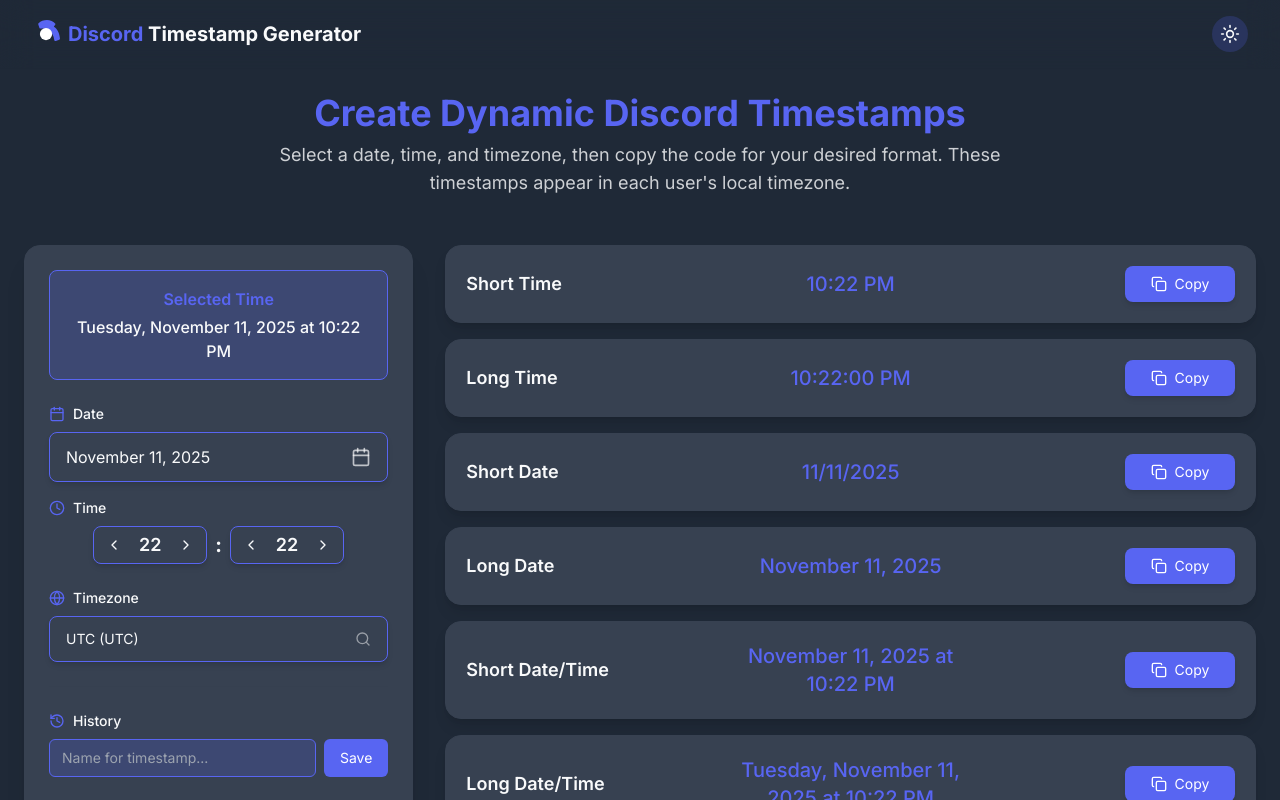
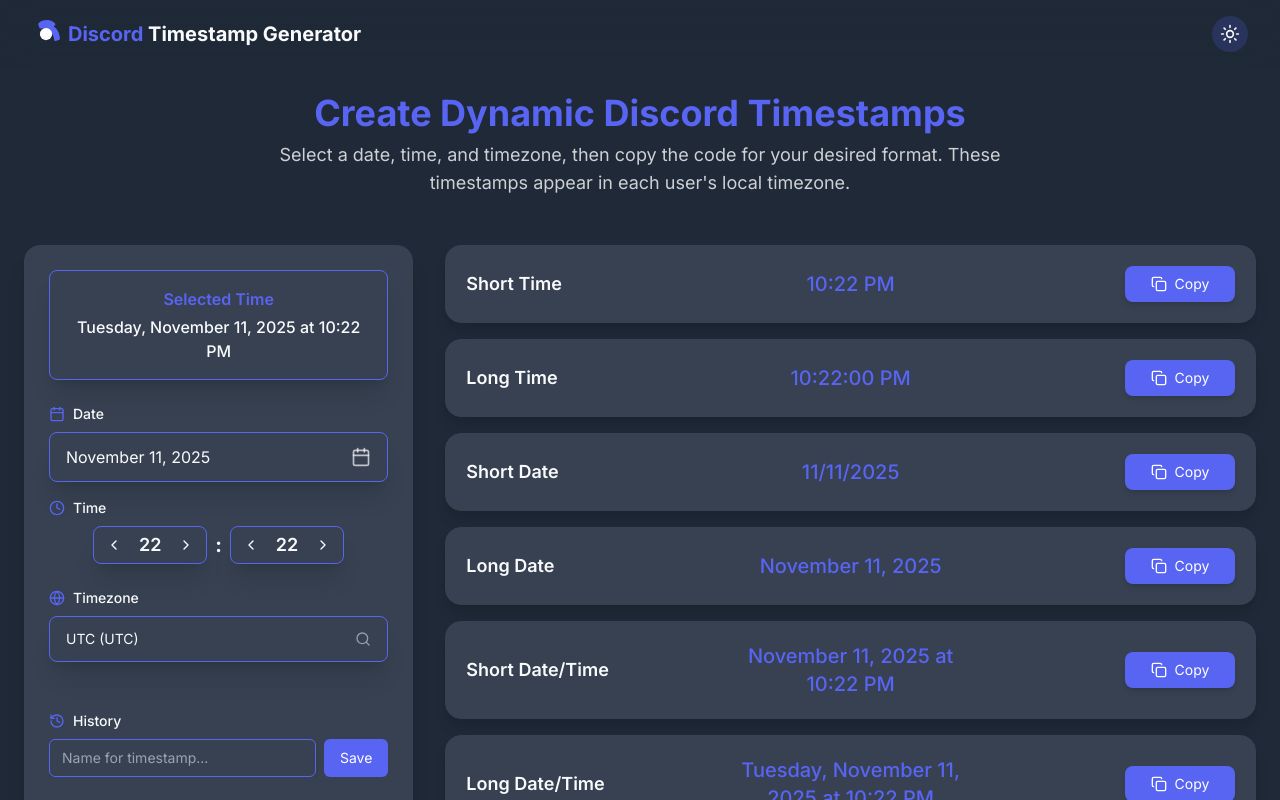
Before and after one commit to 0libote/discord-timestamp, a React (Vite) app: page / in a window 1280 px wide. Shown: the top 800 px of the page. Built offline with nearby package versions, Linux system fonts and the light colour scheme.

Commit message:
12/11/2025

```diff
--- a/src/components/Controls.jsx
+++ b/src/components/Controls.jsx
@@ -27,7 +27,7 @@ const TimezonePicker = ({ selectedTimezone, setSelectedTimezone, currentTheme })
       </label>
       <motion.button
         onClick={() => setIsOpen(!isOpen)}
-        className="w-full bg-card-light dark:bg-card-dark rounded-lg px-4 py-3 text-text-light dark:text-text-dark cursor-pointer flex items-center justify-between border border-discord transition-colors shadow-md"
+        className="w-full bg-card-light dark:bg-card-dark rounded-lg px-4 py-3 text-text-light dark:text-text-dark cursor-pointer flex items-center justify-between border border-discord transition-colors shadow-xl"
         whileTap={{ scale: 0.98 }}
       >
         <span className="text-sm truncate">{`${selectedTimezone} (${getTimezoneAbbreviation(selectedTimezone)})`}</span>
@@ -117,7 +117,7 @@ const HistoryPanel = ({ history, setHistory, setSelectedDate, getUnixTimestamp,
                     placeholder="Name for timestamp..."
                     value={historyName}
                     onChange={(e) => setHistoryName(e.target.value)}
-                    className="w-full bg-discord/10 dark:bg-discord/20 rounded-md px-3 py-2 text-sm text-text-light dark:text-text-dark focus:outline-none focus:ring-2 focus:ring-discord border border-discord"
+                    className="w-full bg-card-light dark:bg-card-dark rounded-md px-3 py-2 text-sm text-text-light dark:text-text-dark focus:outline-none focus:ring-2 focus:ring-discord border border-discord shadow-md"
                 />
                 <motion.button onClick={saveToHistory} className="bg-discord hover:bg-discord-darker text-white px-4 rounded-md text-sm" whileTap={{scale: 0.95}}>Save</motion.button>
             </motion.div>
@@ -133,8 +133,8 @@ const HistoryPanel = ({ history, setHistory, setSelectedDate, getUnixTimestamp,
                                 initial={{ opacity: 0, y: -10 }}
                                 animate={{ opacity: 1, y: 0 }}
                                 exit={{ opacity: 0, x: -20 }}
-                                className={`group w-full flex items-center justify-between rounded-lg px-3 py-2 border border-discord ${isSelected ? 'bg-discord text-white' : 'bg-discord/10 dark:bg-discord/20'}`}
-                                whileHover={{ scale: 1.02, backgroundColor: isSelected ? '#5865F2' : '#5865F2', borderColor: '#5865F2' }}
+                                className={`group w-full flex items-center justify-between rounded-lg px-3 py-2 border border-discord ${isSelected ? 'bg-discord text-white' : 'bg-discord/10 dark:bg-discord/20 hover:bg-discord/20 dark:hover:bg-discord/20'}`}
+                                whileHover={{ scale: 1.02, borderColor: '#5865F2' }}
                             >
                                 <div
                                     className="flex-grow cursor-pointer"
@@ -178,7 +178,7 @@ const Controls = ({ selectedDate, setSelectedDate, selectedTimezone, setSelected
       className="bg-card-light dark:bg-card-dark rounded-2xl p-6 shadow-xl border border-gray-200 dark:border-gray-700"
     >
       <div className="space-y-6">
-        <div className="p-4 bg-discord/10 dark:bg-discord/20 rounded-lg border border-discord text-center">
+        <div className="p-4 bg-card-light dark:bg-card-dark rounded-lg border border-discord text-center shadow-xl">
           <p className="font-semibold text-discord mb-1">Selected Time</p>
           <div className="text-center font-medium text-base text-text-light dark:text-text-dark">{longFormDate}</div>
         </div>
--- a/src/components/DateTimePicker.jsx
+++ b/src/components/DateTimePicker.jsx
@@ -77,7 +77,7 @@ const DatePickerInput = ({ selectedDate, setSelectedDate, theme }) => {
       </label>
       <motion.button
         onClick={() => setIsOpen(!isOpen)}
-        className="w-full bg-card-light dark:bg-card-dark text-text-light dark:text-text-dark rounded-lg border border-discord focus:outline-none focus:ring-2 focus:ring-discord transition-colors px-4 py-3 flex items-center justify-between shadow-md"
+        className="w-full bg-card-light dark:bg-card-dark text-text-light dark:text-text-dark rounded-lg border border-discord focus:outline-none focus:ring-2 focus:ring-discord transition-colors px-4 py-3 flex items-center justify-between shadow-xl"
         whileTap={{ scale: 0.98 }}
       >
         <span>{formattedDateDisplay}</span>
@@ -201,8 +201,7 @@ const TimePickerInput = ({ selectedDate, setSelectedDate, theme }) => {
         Time
       </label>
       <div className="flex items-center justify-center gap-2">
-        {/* Hour Input */}
-        <div className="flex items-center bg-card-light dark:bg-card-dark rounded-lg border border-discord px-2 py-1 shadow-md">
+        <div className="flex items-center bg-card-light dark:bg-card-dark rounded-lg border border-discord px-2 py-1 shadow-xl">
           <motion.button
             onClick={decrementHour}
             className="p-1 rounded-full hover:bg-discord/20 dark:hover:bg-discord/20 text-text-light dark:text-text-dark"
@@ -239,7 +238,7 @@ const TimePickerInput = ({ selectedDate, setSelectedDate, theme }) => {
         <span className="text-xl font-bold text-text-light dark:text-text-dark">:</span>
 
         {/* Minute Input */}
-        <div className="flex items-center bg-card-light dark:bg-card-dark rounded-lg border border-discord px-2 py-1 shadow-md">
+        <div className="flex items-center bg-card-light dark:bg-card-dark rounded-lg border border-discord px-2 py-1 shadow-xl">
           <motion.button
             onClick={decrementMinute}
             className="p-1 rounded-full hover:bg-discord/20 dark:hover:bg-discord/20 text-text-light dark:text-text-dark"
```
